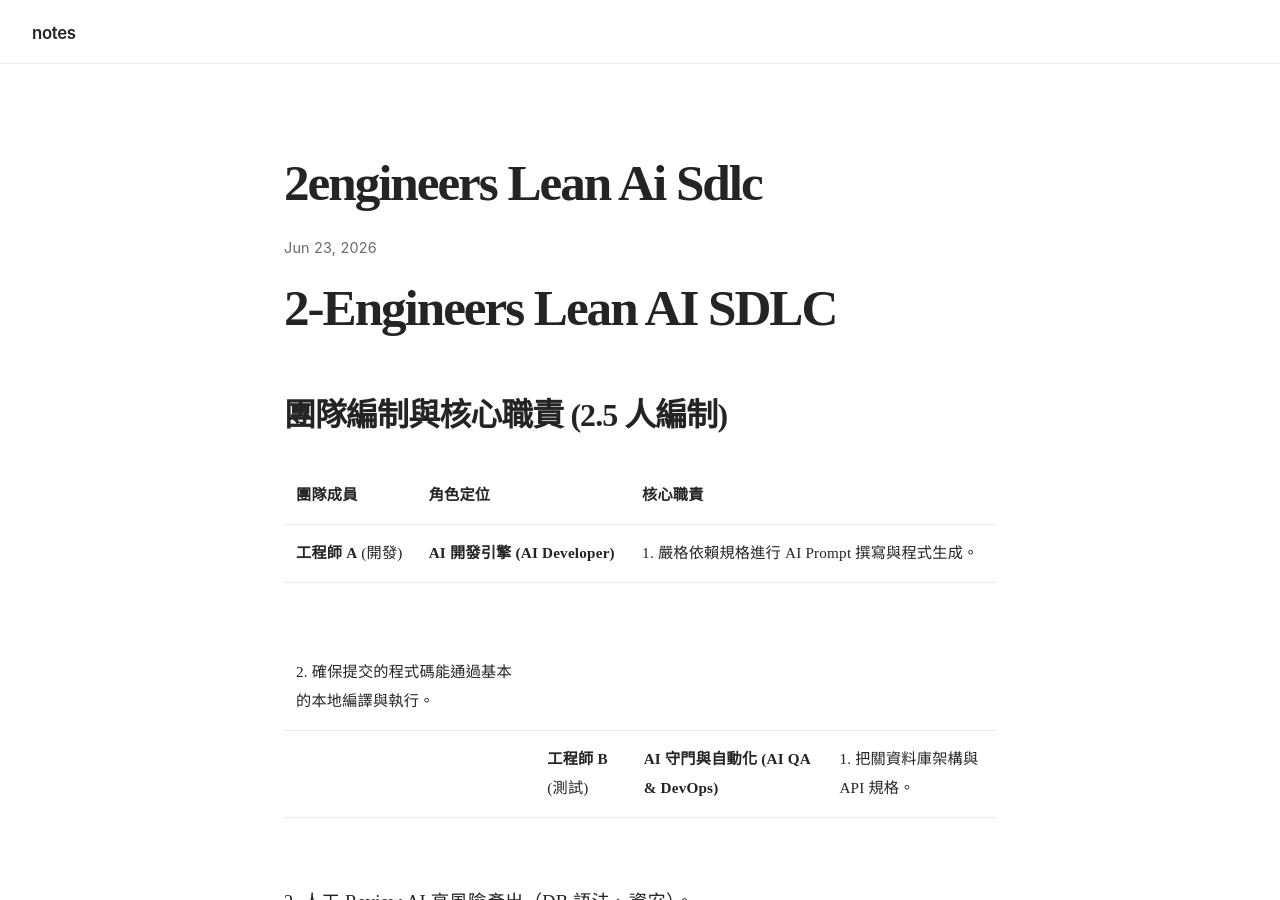
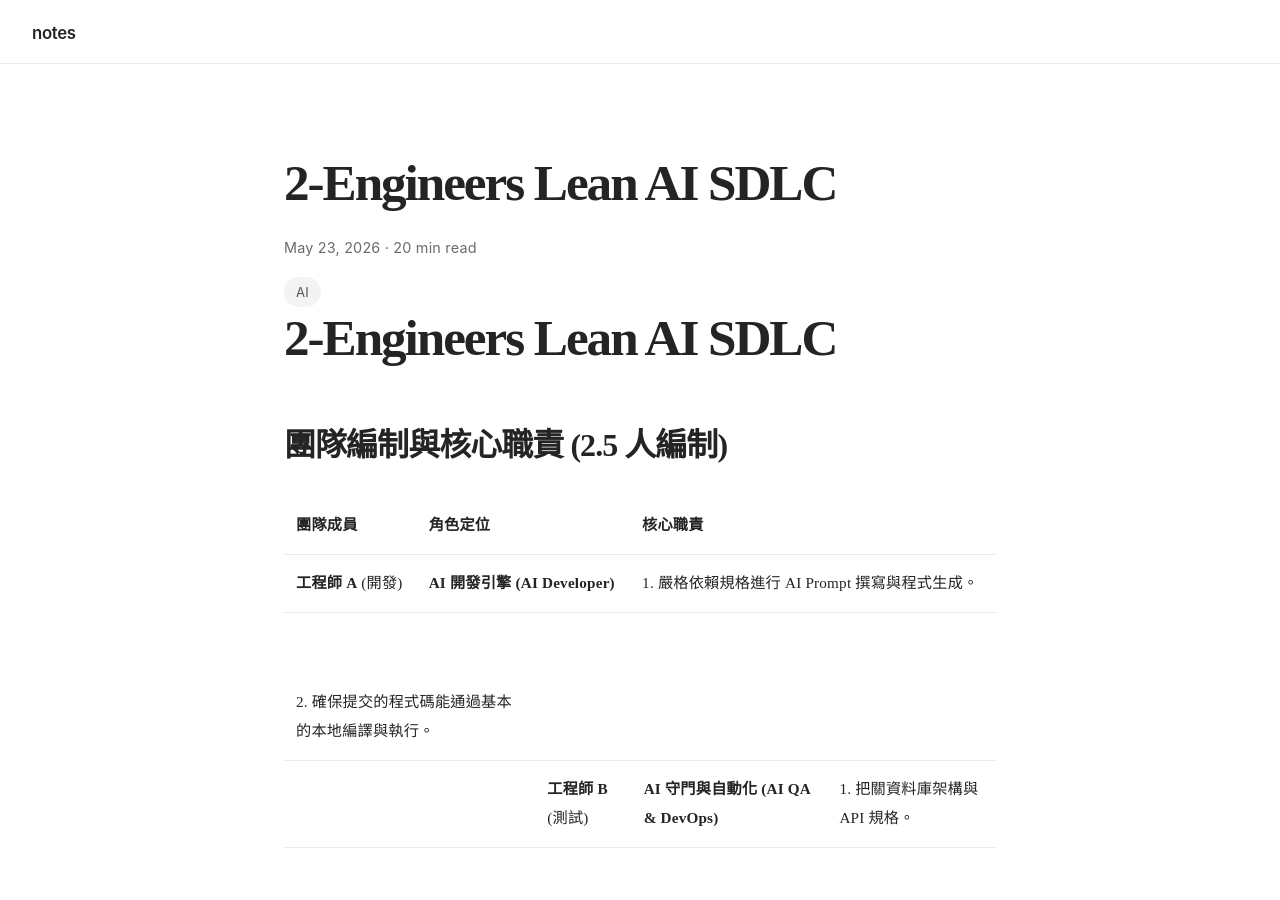
Before and after one commit to linjose/notes, a Jekyll site: the page built from _posts/2026-06-23-2engineers-lean-AI-SDLC.md, in a window 1280 px wide and 900 px high. Built offline with Jekyll 4.4.1, drawn with Linux system fonts in a browser that asks for light colours; our own code applies the rules of GitHub Pages for plain Markdown files.

Commit message:
Update 2026-06-23-2engineers-lean-AI-SDLC.md

```diff
--- a/_posts/2026-06-23-2engineers-lean-AI-SDLC.md
+++ b/_posts/2026-06-23-2engineers-lean-AI-SDLC.md
@@ -1,3 +1,12 @@
+---
+layout: post
+title: 2-Engineers Lean AI SDLC
+date: 2026-05-23
+reading_time: 20 min read
+tags: [AI]
+excerpt:
+---
+
 # 2-Engineers Lean AI SDLC
 
 ## 團隊編制與核心職責 (2.5 人編制)
```
